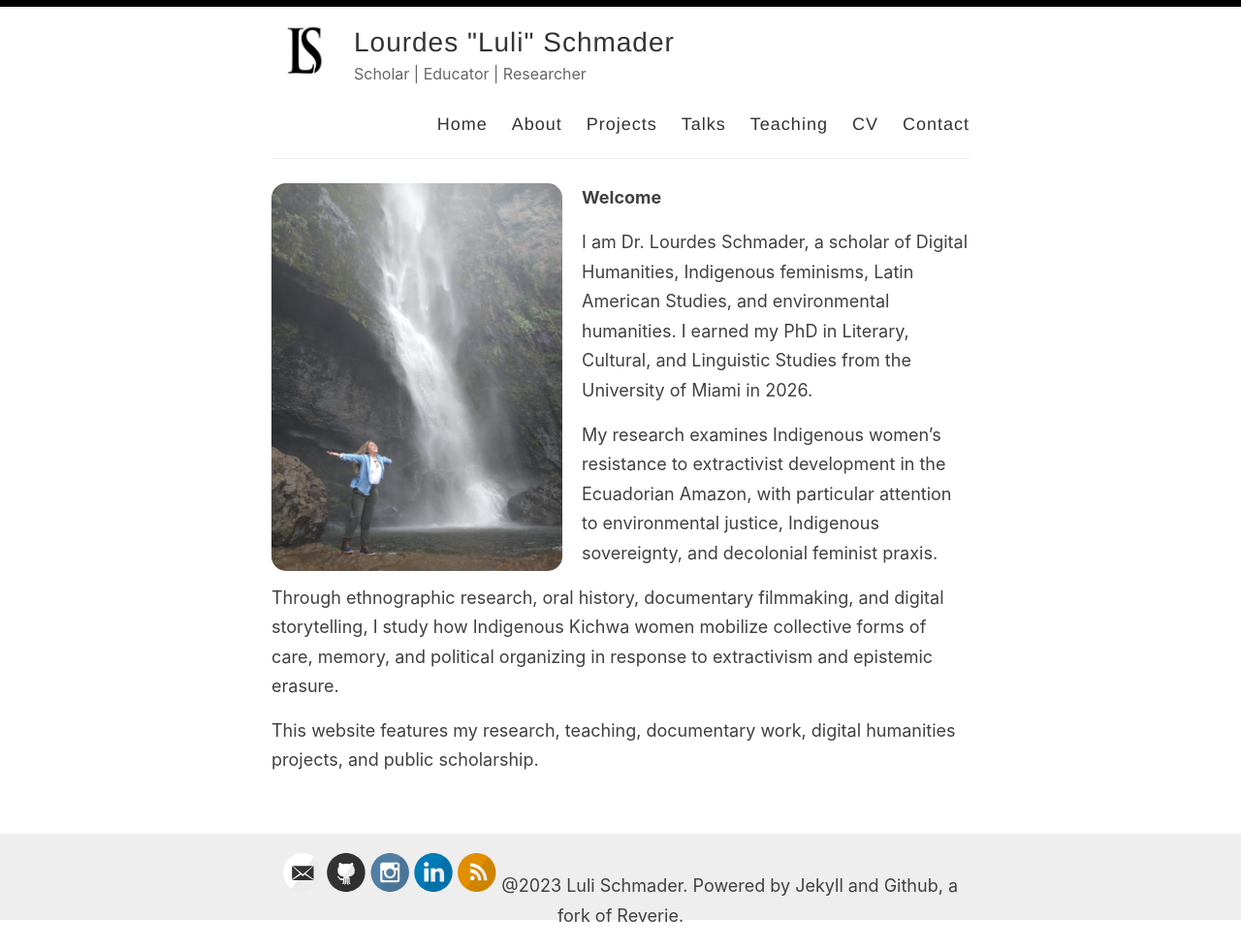
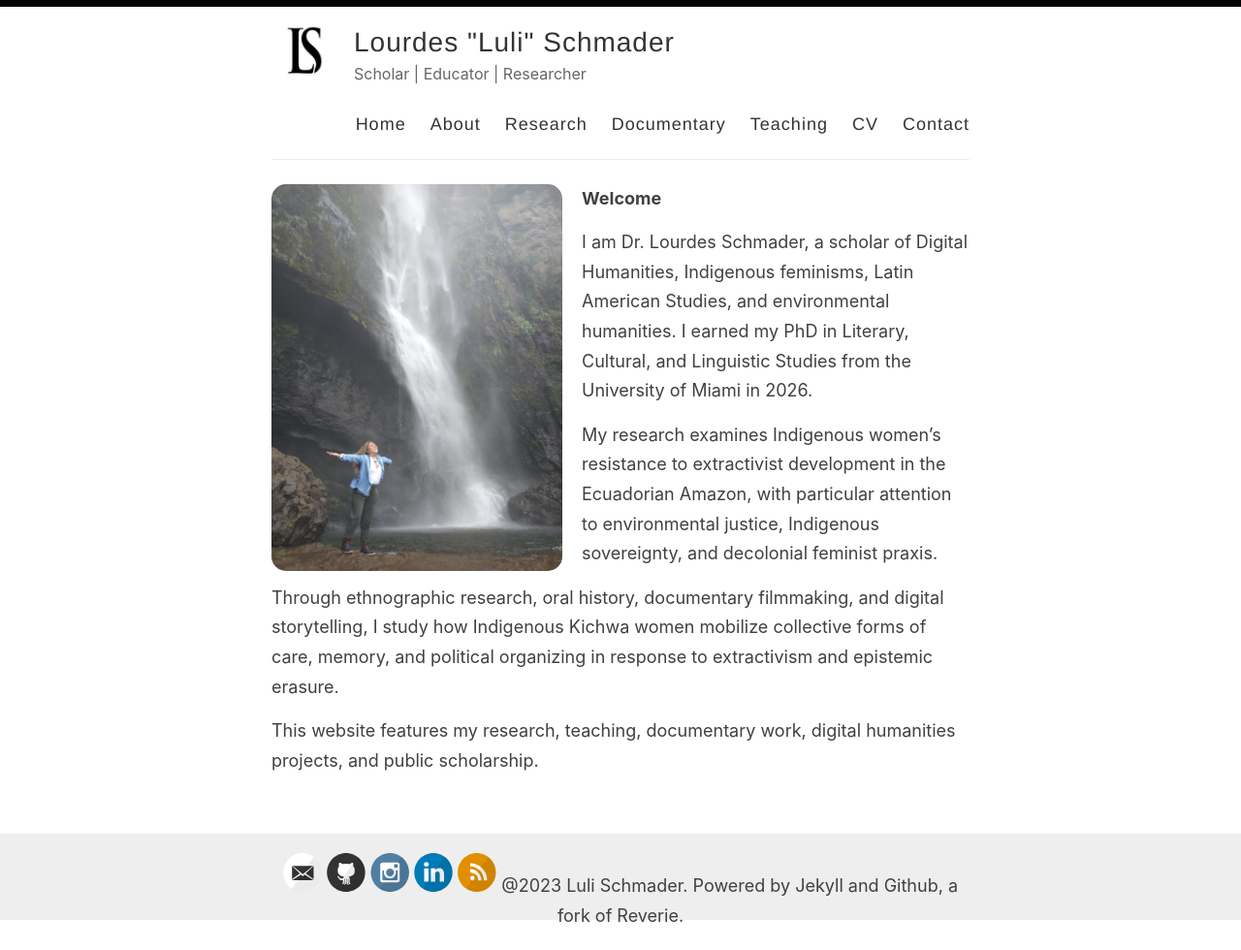
Before and after one commit to lulischmader/lulischmader.github.io, a Jekyll site: the page built from index.md, in a window 1280 px wide. Shown: the whole page at 97% size. Built offline with Jekyll 4.4.1, drawn with Linux system fonts in a browser that asks for light colours.

Commit message:
Update default.md

```diff
--- a/_layouts/default.md
+++ b/_layouts/default.md
@@ -30,8 +30,8 @@
             <nav>
               <a href="{{ site.baseurl }}/">Home</a>
               <a href="{{ site.baseurl }}/about">About</a>
-              <a href="{{ site.baseurl }}/projects">Projects</a>
-              <a href="{{ site.baseurl }}/talks">Talks</a>
+              <a href="{{ site.baseurl }}/research">Research</a>
+              <a href="{{ site.baseurl }}/documentary">Documentary</a>
               <a href="{{ site.baseurl }}/teaching">Teaching</a>
               <a href="{{ site.baseurl }}/cv">CV</a>
               <a href="{{ site.baseurl }}/contact">Contact</a>
```
